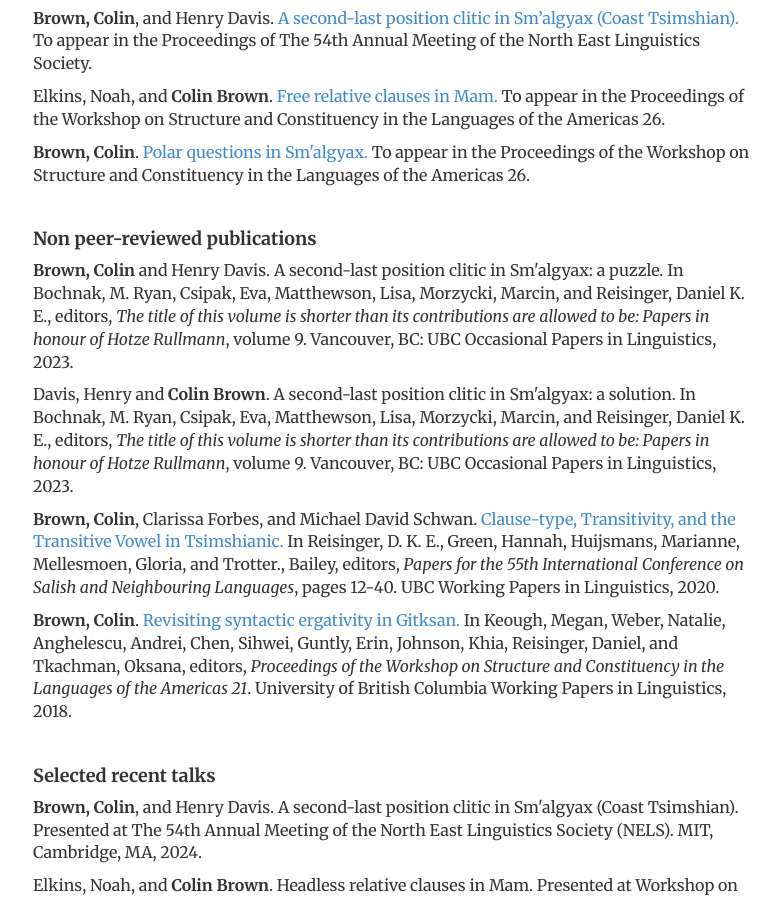
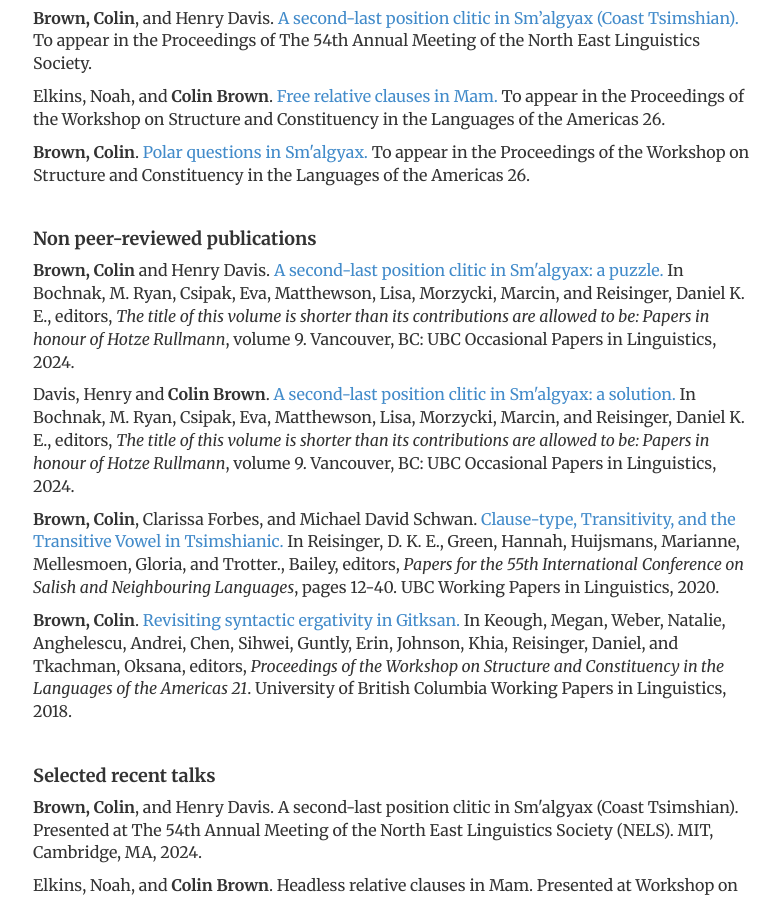
Before and after one commit to colinbr/colinbr.github.io, a Jekyll site: the page built from research/index.html, in a window 1280 px wide and 900 px high, scrolled down 465 px. Shown: the whole window, without its empty margins (247-1026 px from the left). Built offline with Jekyll 4.4.1, drawn with Linux system fonts in a browser that asks for light colours.

Commit message:
Update index.html

```diff
--- a/research/index.html
+++ b/research/index.html
@@ -34,8 +34,8 @@ description: Colin Brown's research
 
 	<h4>Non peer-reviewed publications</h4>
 
-		<p><b>Brown, Colin</b> and Henry Davis. A second-last position clitic in Sm'algyax: a puzzle. In Bochnak, M. Ryan, Csipak, Eva, Matthewson, Lisa, Morzycki, Marcin, and Reisinger, Daniel K. E., editors, <em>The title of this volume is shorter than its contributions are allowed to be: Papers in honour of Hotze Rullmann</em>, volume 9. Vancouver, BC: UBC Occasional Papers in Linguistics, 2023.</p>
-		<p>Davis, Henry and <b>Colin Brown</b>. A second-last position clitic in Sm'algyax: a solution. In Bochnak, M. Ryan, Csipak, Eva, Matthewson, Lisa, Morzycki, Marcin, and Reisinger, Daniel K. E., editors, <em>The title of this volume is shorter than its contributions are allowed to be: Papers in honour of Hotze Rullmann</em>, volume 9. Vancouver, BC: UBC Occasional Papers in Linguistics, 2023.</p>
+		<p><b>Brown, Colin</b> and Henry Davis. <a href="https://lingpapers.sites.olt.ubc.ca/files/2024/11/UBCOPL_Hotzes_Volume_Brown_Davis.pdf">A second-last position clitic in Sm'algyax: a puzzle.</a> In Bochnak, M. Ryan, Csipak, Eva, Matthewson, Lisa, Morzycki, Marcin, and Reisinger, Daniel K. E., editors, <em>The title of this volume is shorter than its contributions are allowed to be: Papers in honour of Hotze Rullmann</em>, volume 9. Vancouver, BC: UBC Occasional Papers in Linguistics, 2024.</p>
+		<p>Davis, Henry and <b>Colin Brown</b>. <a href="https://lingpapers.sites.olt.ubc.ca/files/2024/11/UBCOPL_Hotzes_Volume_Davis_Brown.pdf">A second-last position clitic in Sm'algyax: a solution.</a> In Bochnak, M. Ryan, Csipak, Eva, Matthewson, Lisa, Morzycki, Marcin, and Reisinger, Daniel K. E., editors, <em>The title of this volume is shorter than its contributions are allowed to be: Papers in honour of Hotze Rullmann</em>, volume 9. Vancouver, BC: UBC Occasional Papers in Linguistics, 2024.</p>
 		<p><b>Brown, Colin</b>, Clarissa Forbes, and Michael David Schwan. <a href="http://lingpapers.sites.olt.ubc.ca/files/2020/07/02_ICSNL55_Brown_Forbes_Schwan_final.pdf">Clause-type, Transitivity, and the Transitive Vowel in Tsimshianic.</a> In Reisinger, D. K. E., Green, Hannah, Huijsmans, Marianne, Mellesmoen, Gloria, and Trotter., Bailey, editors, <em>Papers for the 55th International Conference on Salish and Neighbouring Languages</em>, pages 12-40. UBC Working Papers in Linguistics, 2020.</p>
 		<p><b>Brown, Colin</b>. <a href="https://lingpapers.sites.olt.ubc.ca/files/2018/01/WSCLA21-06-Brown.pdf">Revisiting syntactic ergativity in Gitksan.</a> In Keough, Megan, Weber, Natalie,
 		Anghelescu, Andrei, Chen, Sihwei, Guntly, Erin, Johnson, Khia, Reisinger, Daniel, and Tkachman,
```
